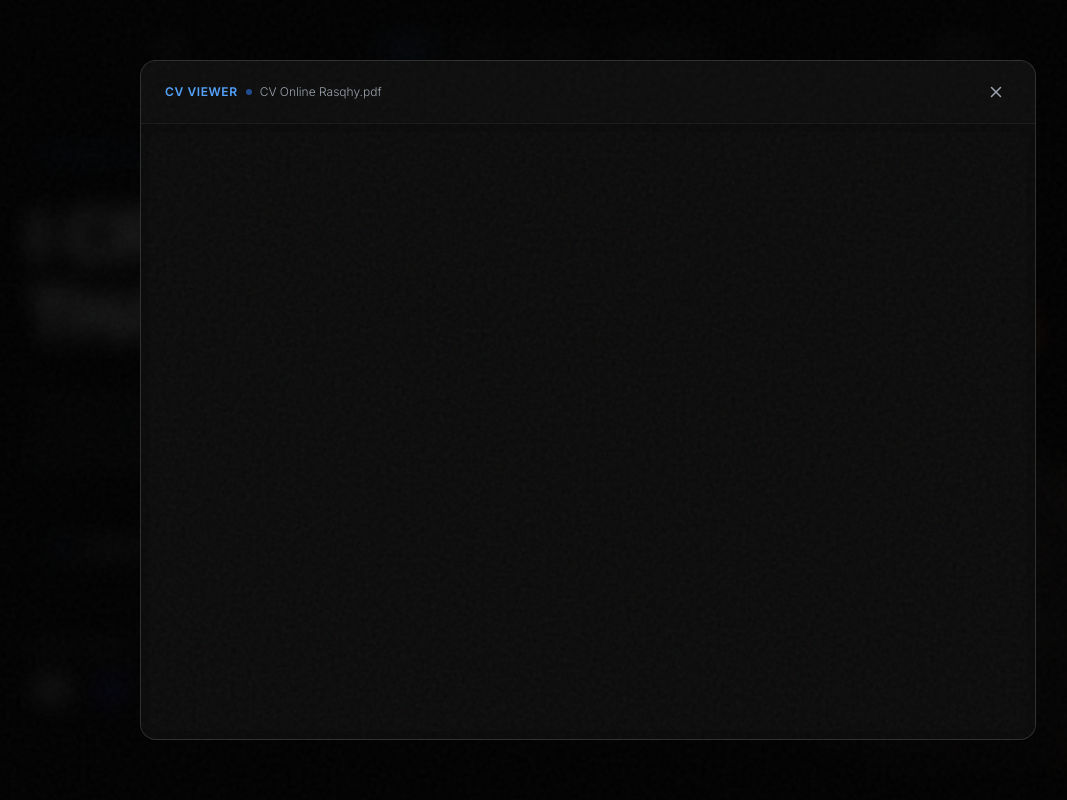
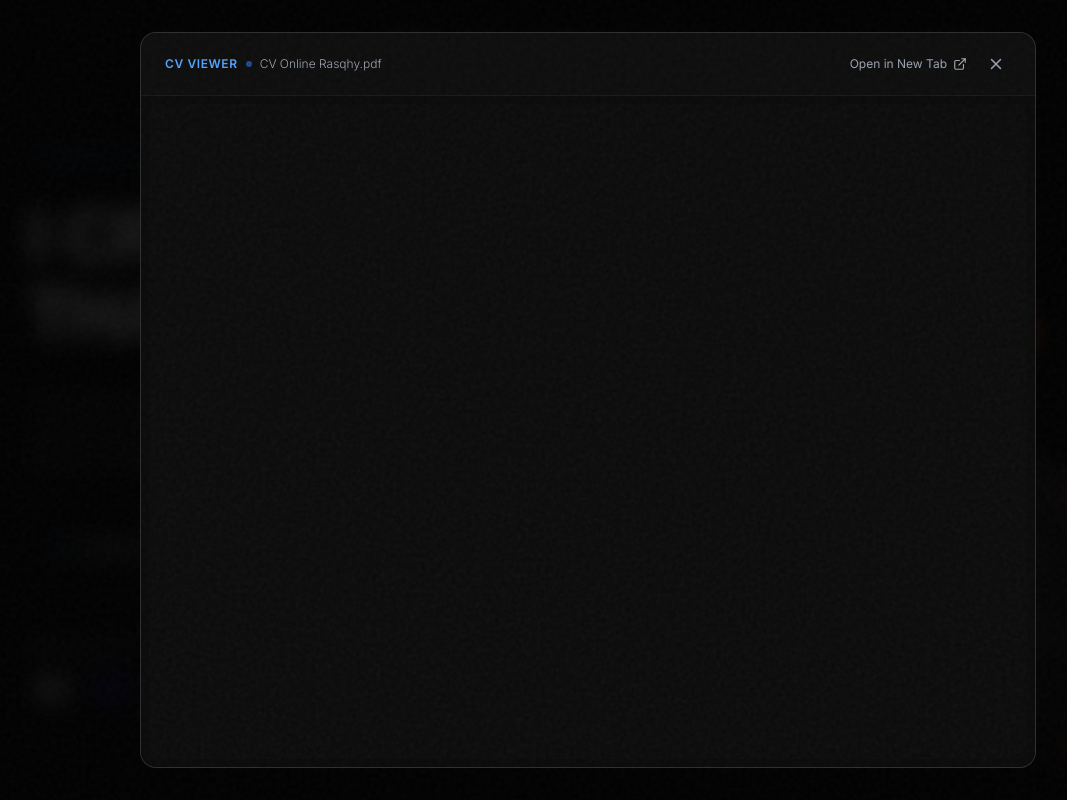
Before and after one commit to Arman1862/portofolio-rashqy, a React (Vite) app: page / in a window 1280 px wide. Both pictures are taken after a click on the button "View CV". Shown: the top 800 px of the page, without its empty margins (52-1119 px from the left). Built offline with nearby package versions, Linux system fonts and the light colour scheme; grey boxes are pictures that could not be loaded; a web font is replaced by a local one.

Commit message:
fix: resolve background scroll bleeding on CV modal and increase container height to 92vh with new tab link

```diff
--- a/src/pages/Home.tsx
+++ b/src/pages/Home.tsx
@@ -1,4 +1,4 @@
-import { useState, useRef } from "react";
+import { useState, useRef, useEffect } from "react";
 import { useNavigate } from "react-router-dom";
 import { Mail, ExternalLink, Calendar, Film, Volume2, Lock, X } from "lucide-react";
 import { motion, AnimatePresence } from "framer-motion";
@@ -100,6 +100,19 @@ export default function Home() {
   const navigate = useNavigate();
   const [selectedWork, setSelectedWork] = useState<WorkItem | null>(null);
   const [isCvOpen, setIsCvOpen] = useState<boolean>(false);
+
+  // Prevent background scroll when CV Modal is open
+  useEffect(() => {
+    if (isCvOpen) {
+      document.body.style.overflow = "hidden";
+    } else {
+      document.body.style.overflow = "";
+    }
+    return () => {
+      document.body.style.overflow = "";
+    };
+  }, [isCvOpen]);
+
   const [activeTimelineId, setActiveTimelineId] = useState<number>(1);
   const [playheadPercent, setPlayheadPercent] = useState<number>(37.5);
   const [isDraggingPlayhead, setIsDraggingPlayhead] = useState(false);
@@ -592,7 +605,7 @@ export default function Home() {
               animate={{ opacity: 1, scale: 1, y: 0 }}
               exit={{ opacity: 0, scale: 0.95, y: 20 }}
               transition={{ duration: 0.3, type: "spring", stiffness: 300, damping: 25 }}
-              className="relative w-full max-w-4xl h-[85vh] bg-neutral-900 border border-white/10 rounded-2xl overflow-hidden shadow-2xl flex flex-col"
+             className="relative w-full max-w-4xl h-[92vh] bg-neutral-900 border border-white/10 rounded-2xl overflow-hidden shadow-2xl flex flex-col"
             >
               {/* Modal Header */}
               <div className="flex items-center justify-between px-6 py-4 border-b border-white/5 bg-neutral-950/80">
@@ -601,6 +614,17 @@ export default function Home() {
                   <span className="w-1.5 h-1.5 rounded-full bg-blue-500 animate-pulse"></span>
                   <span className="text-xs text-muted-foreground font-sans font-light">CV Online Rasqhy.pdf</span>
                 </div>
+                <div className="flex items-center gap-2">
+                  <a
+                    href="/assets/CV Online Rasqhy.pdf"
+                    target="_blank"
+                    rel="noopener noreferrer"
+                    className="text-muted-foreground hover:text-white transition-colors duration-300 p-1.5 rounded-lg hover:bg-white/5 cursor-pointer flex items-center gap-1.5 text-xs font-sans"
+                    title="Open in New Tab"
+                  >
+                    <span>Open in New Tab</span>
+                    <ExternalLink size={14} />
+                  </a>
                   <button
                     onClick={() => setIsCvOpen(false)}
                     className="text-muted-foreground hover:text-white transition-colors duration-300 p-1.5 rounded-lg hover:bg-white/5 cursor-pointer"
@@ -608,6 +632,7 @@ export default function Home() {
                   >
                     <X size={18} />
                   </button>
+                </div>
               </div>
 
               {/* Modal Body (PDF Viewer) */}
```
Lines whose indentation alone changed are shown as unchanged.
